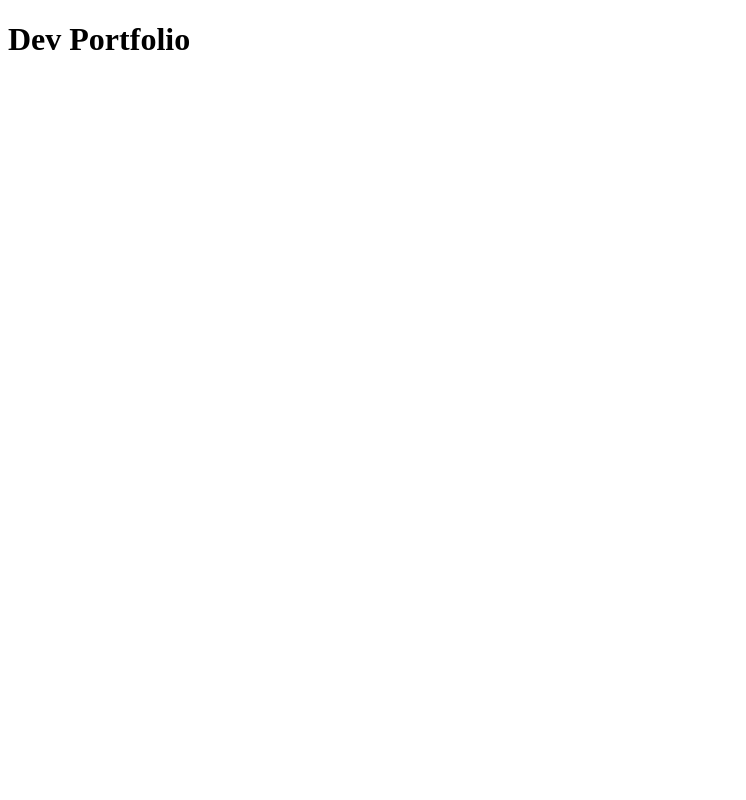
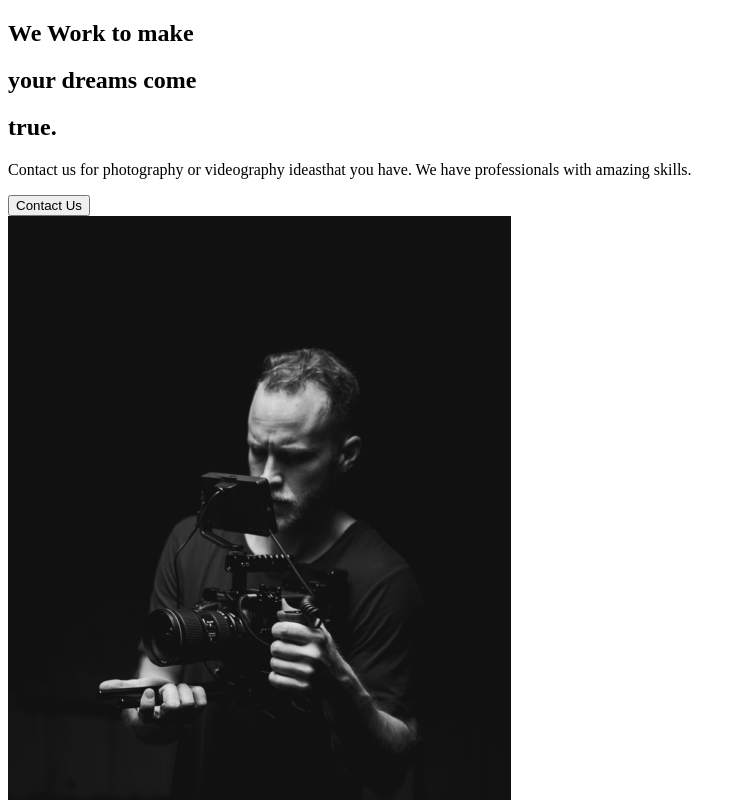
Before and after one commit to sathvi3/dev-portfolio-react, a React (Create React App) app: page / in a window 1280 px wide. Shown: the top 800 px of the page, without its empty margins (0-746 px from the left). Built offline with nearby package versions, Linux system fonts and the light colour scheme.

Commit message:
added AboutSection component

```diff
--- a/src/App.js
+++ b/src/App.js
@@ -1,9 +1,10 @@
 import React from "react";
+import AboutUs from "./pages/AboutUs";
 
 function App() {
   return (
     <div className="App">
-      <h1>Dev Portfolio</h1>
+      <AboutUs />
     </div>
   );
 }
--- /dev/null
+++ b/src/components/AboutSection.js
@@ -0,0 +1,34 @@
+import React from "react";
+import home1 from "../img/home1.png";
+
+const AboutSection = () => {
+  return (
+    <div>
+      <div className="description">
+        <div className="title">
+          <div className="hide">
+            <h2>We Work to make</h2>
+          </div>
+          <div className="hide">
+            <h2>
+              your <span>dreams</span> come
+            </h2>
+          </div>
+          <div className="hide">
+            <h2>true.</h2>
+          </div>
+        </div>
+        <p>
+          Contact us for photography or videography ideasthat you have. We have
+          professionals with amazing skills.
+        </p>
+        <button>Contact Us</button>
+      </div>
+      <div className="image">
+        <img src={home1} alt="guy with a camera" />
+      </div>
+    </div>
+  );
+};
+
+export default AboutSection;
--- /dev/null
+++ b/src/pages/AboutUs.js
@@ -0,0 +1,8 @@
+import React from "react";
+import AboutSection from "../components/AboutSection";
+
+const AboutUs = () => {
+  return <AboutSection />;
+};
+
+export default AboutUs;
```
